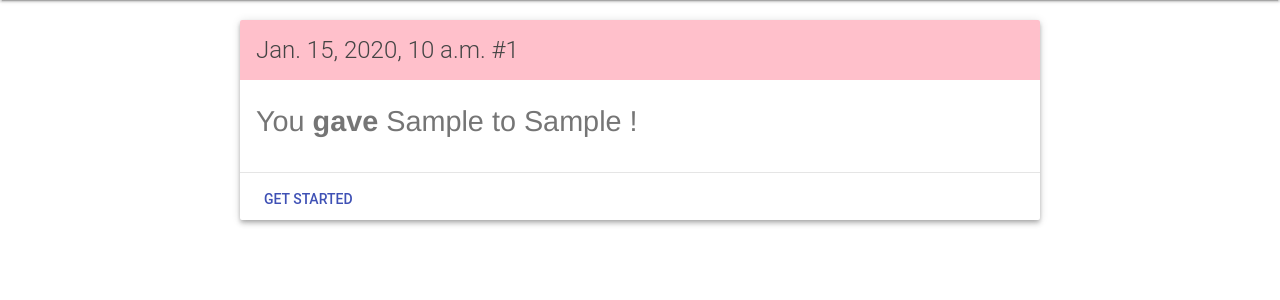
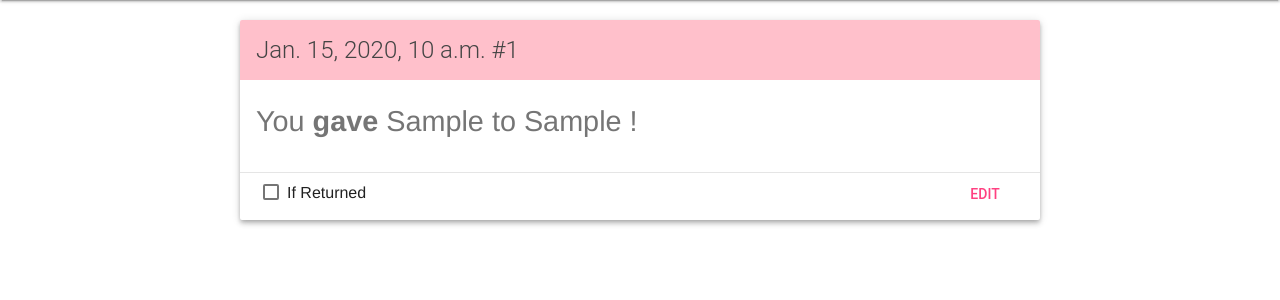
Before and after one commit to dhruvsai/giveNtake, a Django app: page /list/ in a window 1280 px wide. Shown: the part 112-412 px from the top of the page. Run offline with Django 3.2, Linux system fonts and the light colour scheme; tables that the repository leaves empty hold one stand-in row (values such as "Sample post"); some libraries are stand-ins or nearby versions.

Commit message:
edit button added

```diff
--- a/giventakelist/static/giventakelist/custom.css
+++ b/giventakelist/static/giventakelist/custom.css
@@ -17,3 +17,16 @@
 .demo-card-wide > .mdl-card__actions{
   height: 10px;
 }
+.mdl-card__actions > .mdl-checkbox{
+    clear: both;
+    float:left;
+    margin-right:15px;
+    margin-left: 15px;
+    width:300px;
+}
+.mdl-card__actions > .mdl-button{
+    clear: both;
+    float:right;
+    margin-right:15px;
+    margin-top: -29px;
+}
--- a/giventakelist/templates/giventakelist/index1.html
+++ b/giventakelist/templates/giventakelist/index1.html
@@ -38,9 +38,13 @@
                 <span class="list-item">You <strong>gave </strong> {{post.item}} to {{post.person}} !</span>
               </div>
               <div class="mdl-card__actions mdl-card--border">
-                <a class="mdl-button mdl-button--colored mdl-js-button mdl-js-ripple-effect">
-                  Get Started
-                </a>
+                <label class="mdl-checkbox mdl-js-checkbox mdl-js-ripple-effect" for="{{post.id}}">
+                  <input type="checkbox" id="{{post.id}}" class="mdl-checkbox__input">
+                  <span class="mdl-checkbox__label">If Returned</span>
+                </label>
+                <button class="mdl-button mdl-js-button mdl-js-ripple-effect mdl-button--accent">
+                  Edit
+                </button>
               </div>
             </div>
             {% endfor %}
```
